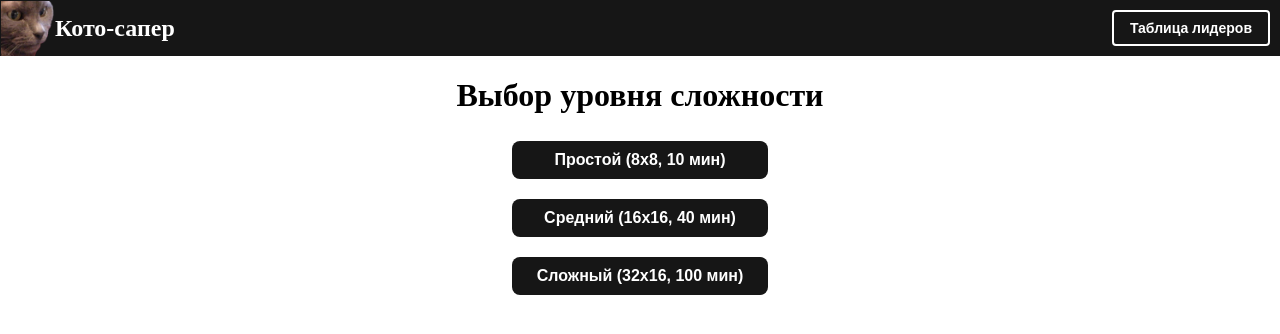
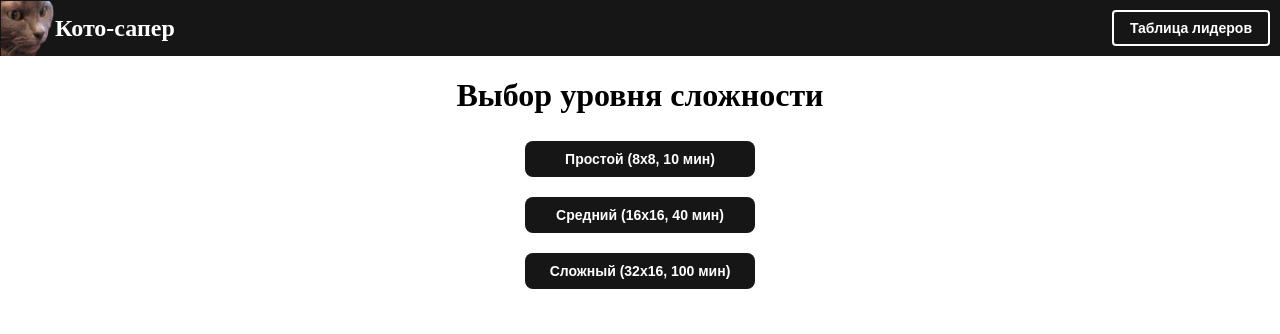
Before and after one commit to liwiggwp/iq-group-minesweeper-game-vue, a Vue app: page / in a window 1280 px wide. Shown: the top 334 px of the page. Built offline with nearby package versions, Linux system fonts and the light colour scheme.

Commit message:
update custom button component and update dialog message usage custom button

```diff
--- a/src/components/ui/CustomButton.vue
+++ b/src/components/ui/CustomButton.vue
@@ -1,7 +1,8 @@
 <template>
   <button
     class="custom-button"
-    :style="{ backgroundColor: color, width: width }"
+    :class="variant"
+    :style="{ width: width }"
     @click="$emit('click')"
   >
     <slot />
@@ -11,13 +12,13 @@
 <script>
 export default {
   props: {
-    color: {
-      type: String,
-      default: "#161616",
-    },
     width: {
       type: String,
       default: "100%",
+    },
+    variant: {
+      type: String,
+      default: "contained",
     },
   },
 };
@@ -27,19 +28,32 @@ export default {
 .custom-button {
   margin: 5px;
   padding: 10px 20px;
-  font-size: 16px;
+  font-size: 14px;
   font-weight: bold;
-  color: #fff;
   border: none;
   border-radius: 8px;
   cursor: pointer;
+  transition: background-color 0.3s ease, color 0.3s ease;
+}
+.custom-button.contained {
+  background-color: #161616;
+  color: white;
+  border: none;
+}
+.custom-button.contained:hover {
+  transform: scale(1.05);
+}
+.custom-button.contained:active {
+  transform: scale(0.95);
 }
 
-.custom-button:hover {
-  transform: scale(1.05);
+.custom-button.outlined {
+  background-color: transparent;
+  color: #161616;
+  border: 2px solid #161616;
 }
-
-.custom-button:active {
-  transform: scale(0.95);
+.custom-button.outlined:hover {
+  background-color: #161616;
+  color: white;
 }
 </style>
--- a/src/components/ui/DialogMessage.vue
+++ b/src/components/ui/DialogMessage.vue
@@ -5,13 +5,20 @@
       <img v-if="isWin" src="@/assets/win.png" class="dialog-image" />
       <img v-else src="@/assets/lose.png" class="dialog-image" />
       <h2 class="dialog-title">{{ message }}</h2>
-      <button class="ok-button" @click="onClose()">Понятно</button>
+      <CustomButton variant="outlined" width="100%" @click="onClose()">
+        Понятно
+      </CustomButton>
     </div>
   </div>
 </template>
 
 <script>
+import CustomButton from "@/components/ui/CustomButton.vue";
+
 export default {
+  components: {
+    CustomButton,
+  },
   props: {
     visible: {
       type: Boolean,
@@ -84,22 +91,4 @@ export default {
 .close-button:hover {
   color: #212529;
 }
-
-.ok-button {
-  background-color: #161616;
-  color: white;
-  border: 2px solid #161616;
-  border-radius: 4px;
-  margin: 10px;
-  padding: 8px 16px;
-  font-size: 14px;
-  font-weight: bold;
-  cursor: pointer;
-  transition: background-color 0.3s ease, color 0.3s ease;
-}
-
-.ok-button:hover {
-  background-color: white;
-  color: #161616;
-}
 </style>
```
